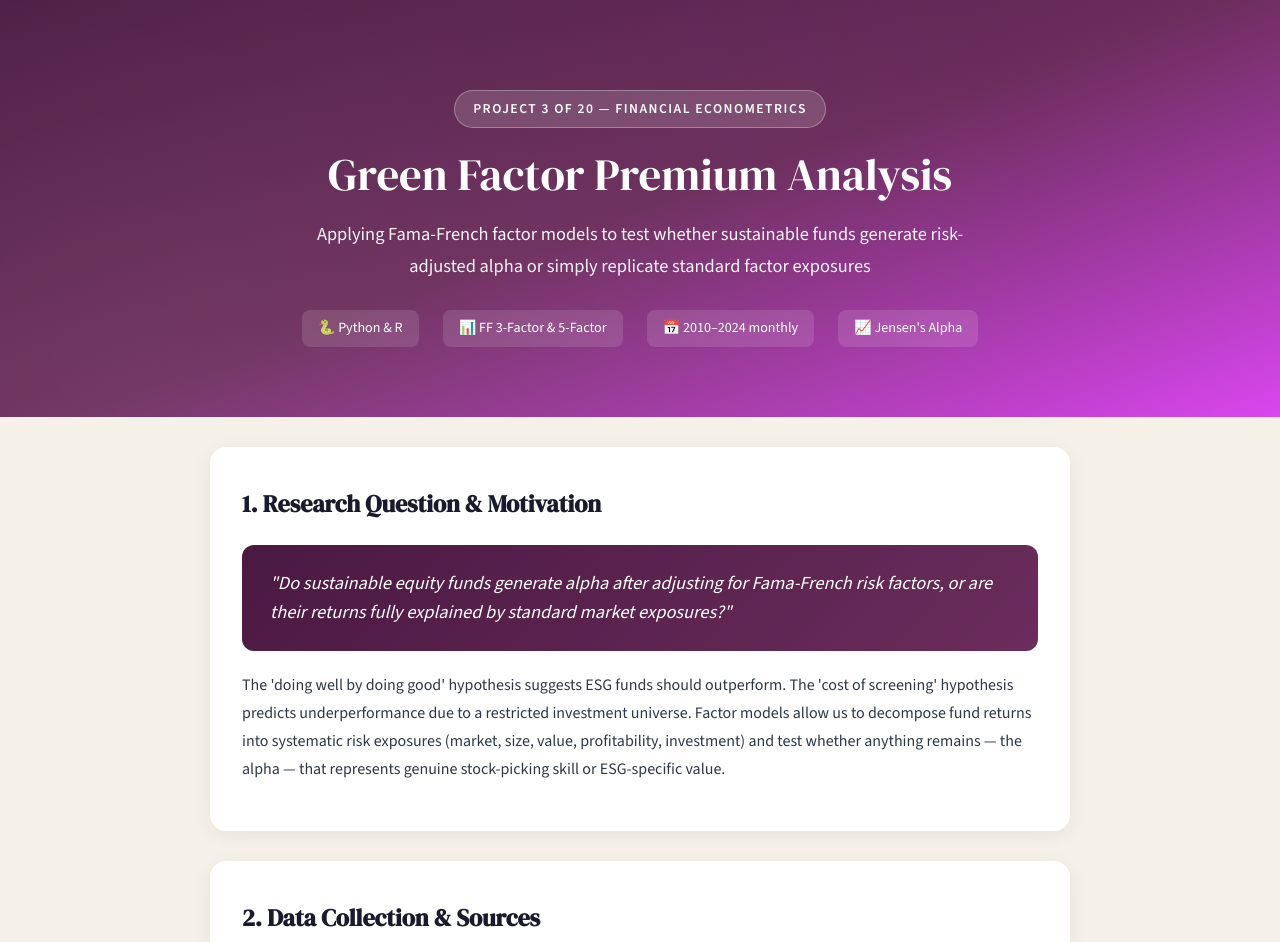
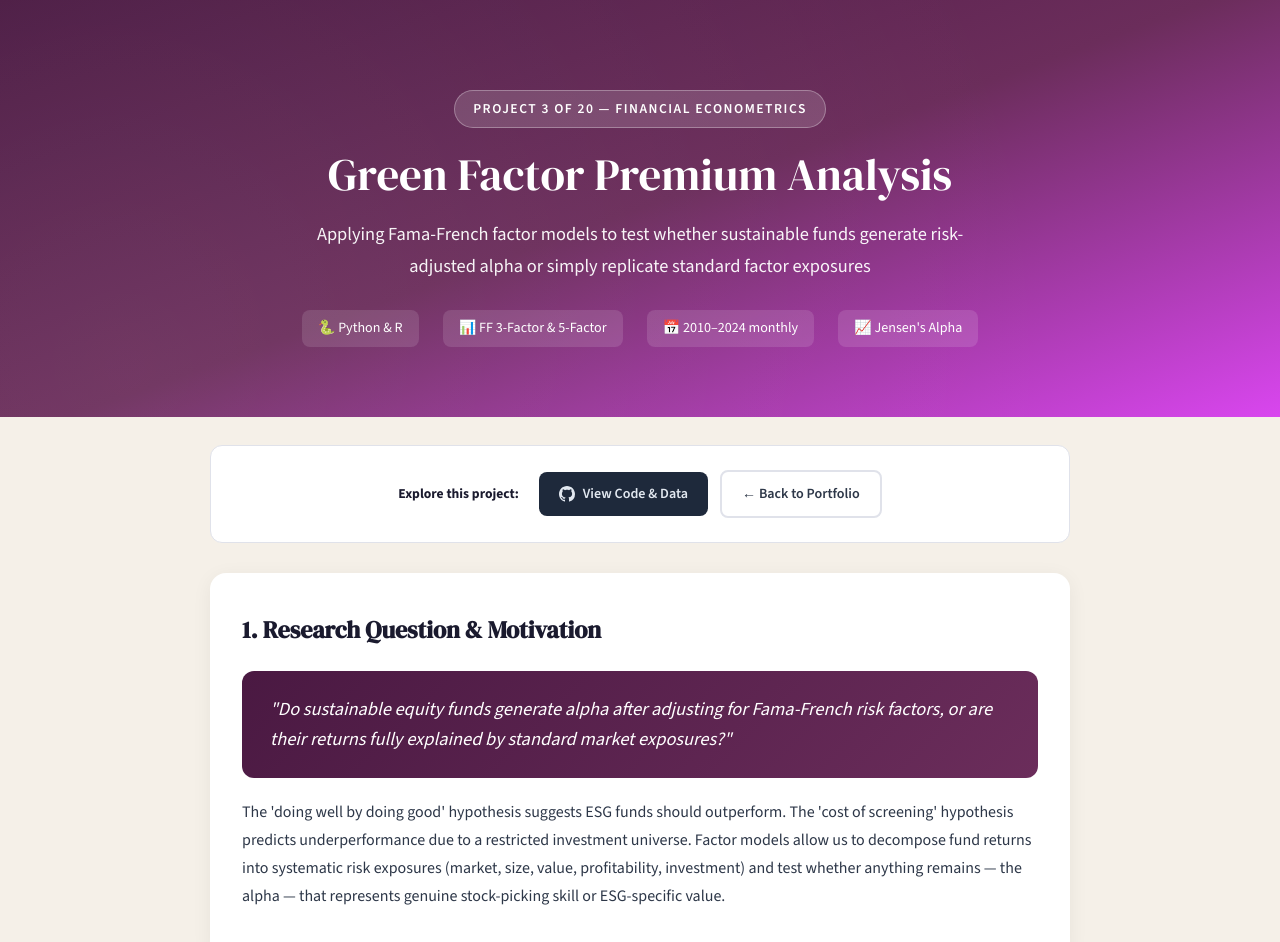
Before and after one commit to alfredbimha/fama-french-green-factor, a plain HTML site: page index.html in a window 1280 px wide. Shown: the top 942 px of the page. Drawn offline with nearby package versions, Linux system fonts and the light colour scheme.

Commit message:
Update index.html

```diff
--- a/index.html
+++ b/index.html
@@ -200,6 +200,56 @@
             .step { flex-direction: column; gap: 4px; }
             .step-label { width: auto; }
         }
+
+        /* ── REPO LINKS BAR ── */
+        .repo-bar {
+            background: var(--card, #ffffff);
+            border: 1px solid var(--border, #e0e2ea);
+            border-radius: 12px;
+            padding: 24px 28px;
+            margin-top: 28px;
+            display: flex;
+            flex-wrap: wrap;
+            gap: 12px;
+            align-items: center;
+            justify-content: center;
+        }
+        .repo-bar-label {
+            font-size: 0.85rem;
+            font-weight: 700;
+            color: var(--charcoal, var(--ink, #0a0f1a));
+            margin-right: 8px;
+        }
+        .repo-link {
+            display: inline-flex;
+            align-items: center;
+            gap: 8px;
+            padding: 10px 20px;
+            border-radius: 8px;
+            font-size: 0.88rem;
+            font-weight: 600;
+            text-decoration: none;
+            transition: all 0.2s;
+            font-family: 'Outfit', 'Source Sans 3', sans-serif;
+        }
+        .repo-link.code {
+            background: #1e293b;
+            color: #e2e8f0;
+        }
+        .repo-link.code:hover { background: #0f172a; }
+        .repo-link.data {
+            background: var(--accent, #0f7b5f);
+            color: #ffffff;
+        }
+        .repo-link.data:hover { opacity: 0.9; }
+        .repo-link.portfolio {
+            background: transparent;
+            border: 2px solid var(--border, #e0e2ea);
+            color: var(--body, #3b3f4a);
+        }
+        .repo-link.portfolio:hover { border-color: var(--charcoal, var(--ink, #0a0f1a)); color: var(--charcoal, var(--ink, #0a0f1a)); }
+        .repo-link svg { width: 16px; height: 16px; fill: currentColor; }
+
     </style>
 </head>
 <body>
@@ -214,6 +264,16 @@
 </div>
 
 <div class="container">
+    <div class="repo-bar">
+        <span class="repo-bar-label">Explore this project:</span>
+        <a class="repo-link code" href="https://github.com/alfredbimha/fama-french-green-factor" target="_blank">
+            <svg viewBox="0 0 16 16"><path d="M8 0C3.58 0 0 3.58 0 8c0 3.54 2.29 6.53 5.47 7.59.4.07.55-.17.55-.38 0-.19-.01-.82-.01-1.49-2.01.37-2.53-.49-2.69-.94-.09-.23-.48-.94-.82-1.13-.28-.15-.68-.52-.01-.53.63-.01 1.08.58 1.23.82.72 1.21 1.87.87 2.33.66.07-.52.28-.87.51-1.07-1.78-.2-3.64-.89-3.64-3.95 0-.87.31-1.59.82-2.15-.08-.2-.36-1.02.08-2.12 0 0 .67-.21 2.2.82.64-.18 1.32-.27 2-.27.68 0 1.36.09 2 .27 1.53-1.04 2.2-.82 2.2-.82.44 1.1.16 1.92.08 2.12.51.56.82 1.27.82 2.15 0 3.07-1.87 3.75-3.65 3.95.29.25.54.73.54 1.48 0 1.07-.01 1.93-.01 2.2 0 .21.15.46.55.38A8.013 8.013 0 0016 8c0-4.42-3.58-8-8-8z"/></svg>
+            View Code &amp; Data
+        </a>
+        <a class="repo-link portfolio" href="https://alfredbimha.github.io/sustainable-finance-portfolio/" target="_blank">
+            ← Back to Portfolio
+        </a>
+    </div>
 
     <div class="card">
         <h2>1. Research Question &amp; Motivation</h2>
@@ -324,6 +384,18 @@
 
 </div>
 
+
+    <div class="repo-bar">
+        <span class="repo-bar-label">Explore this project:</span>
+        <a class="repo-link code" href="https://github.com/alfredbimha/fama-french-green-factor" target="_blank">
+            <svg viewBox="0 0 16 16"><path d="M8 0C3.58 0 0 3.58 0 8c0 3.54 2.29 6.53 5.47 7.59.4.07.55-.17.55-.38 0-.19-.01-.82-.01-1.49-2.01.37-2.53-.49-2.69-.94-.09-.23-.48-.94-.82-1.13-.28-.15-.68-.52-.01-.53.63-.01 1.08.58 1.23.82.72 1.21 1.87.87 2.33.66.07-.52.28-.87.51-1.07-1.78-.2-3.64-.89-3.64-3.95 0-.87.31-1.59.82-2.15-.08-.2-.36-1.02.08-2.12 0 0 .67-.21 2.2.82.64-.18 1.32-.27 2-.27.68 0 1.36.09 2 .27 1.53-1.04 2.2-.82 2.2-.82.44 1.1.16 1.92.08 2.12.51.56.82 1.27.82 2.15 0 3.07-1.87 3.75-3.65 3.95.29.25.54.73.54 1.48 0 1.07-.01 1.93-.01 2.2 0 .21.15.46.55.38A8.013 8.013 0 0016 8c0-4.42-3.58-8-8-8z"/></svg>
+            View Code &amp; Data
+        </a>
+        <a class="repo-link portfolio" href="https://alfredbimha.github.io/sustainable-finance-portfolio/" target="_blank">
+            ← Back to Portfolio
+        </a>
+    </div>
+
 <footer>
     <strong>Sustainable Finance Research Portfolio</strong> · Project 3 of 20<br>
     AI-Assisted Research — Methodology and interpretation directed by researcher; implementation assisted by Claude AI
```
